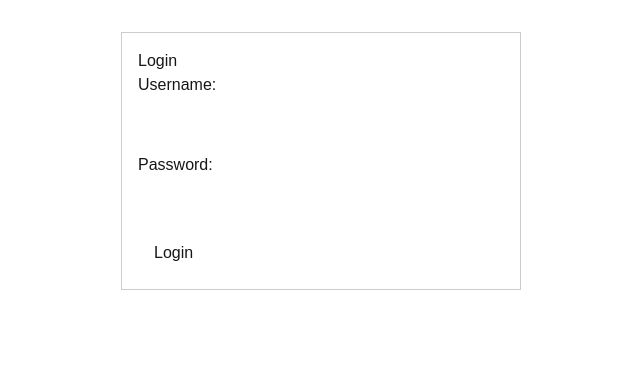
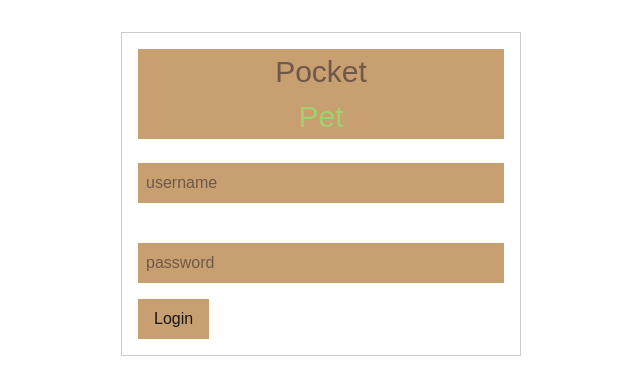
Before and after one commit to gnatlie/cen4010-front-end_team2, a Next.js app: page /login in a window 1280 px wide. Shown: the top 378 px of the page, without its empty margins (319-959 px from the left). Built offline with nearby package versions, Linux system fonts and the light colour scheme.

Commit message:
implementing login page design

```diff
--- /dev/null
+++ b/app/login/css/styles.css
@@ -0,0 +1,31 @@
+.pixelify-sans-title {
+    font-family: "Pixelify Sans", sans-serif;
+    font-optical-sizing: auto;
+    font-weight: 400;
+    font-style: normal;
+}
+
+.h1{
+    text-align: center;
+    background: #C89F70;
+    font-family: "Pixelify Sans", sans-serif;
+    font-size: 30px;
+}
+
+.username_label{
+    background-color: #C89F70;
+}
+
+.password_label{
+    background-color: #C89F70;
+}
+
+.login_button{
+    background-color: #C89F70;
+}
+
+input::placeholder {
+    font-family: "Pixelify Sans", sans-serif;
+    color: #705848;
+    opacity: 1;
+  }
--- a/app/login/page.tsx
+++ b/app/login/page.tsx
@@ -2,6 +2,7 @@
 
 import React, { useState, useEffect } from 'react';
 import { useRouter } from "next/navigation";
+import './css/styles.css';
 
 /**
  * Login page component
@@ -52,10 +53,17 @@ const Login: React.FC = () => {
 
   return (
     <div style={{ maxWidth: '400px', margin: '2rem auto', padding: '1rem', border: '1px solid #ccc' }}>
-      <h1>Login</h1>
+      <head>
+      <style>
+      @import url('https://fonts.googleapis.com/css2?family=Pixelify+Sans:wght@400..700&display=swap');
+      </style>
+      </head>
+      <div className="h1">
+        <p style={{color: "#705848"}}>Pocket<p style={{color: "#A4CF6F"}}>Pet</p></p>
+      </div>
+
       <form onSubmit={handleSubmit}>
         <div style={{ marginBottom: '1rem' }}>
-          <label htmlFor="username">Username:</label>
           <br />
           <input
             id="username"
@@ -64,10 +72,11 @@ const Login: React.FC = () => {
             onChange={e => setUsername(e.target.value)}
             required
             style={{ width: '100%', padding: '0.5rem' }}
+            className="username_label"
+            placeholder="username"
           />
         </div>
         <div style={{ marginBottom: '1rem' }}>
-          <label htmlFor="password">Password:</label>
           <br />
           <input
             id="password"
@@ -76,10 +85,12 @@ const Login: React.FC = () => {
             onChange={e => setPassword(e.target.value)}
             required
             style={{ width: '100%', padding: '0.5rem' }}
+            className="password_label"
+            placeholder="password"
           />
         </div>
         {error && <p style={{ color: 'red' }}>{error}</p>}
-        <button type="submit" style={{ padding: '0.5rem 1rem' }}>Login</button>
+        <button className="login_button" type="submit" style={{ padding: '0.5rem 1rem' }}>Login</button>
       </form>
     </div>
   );
```
